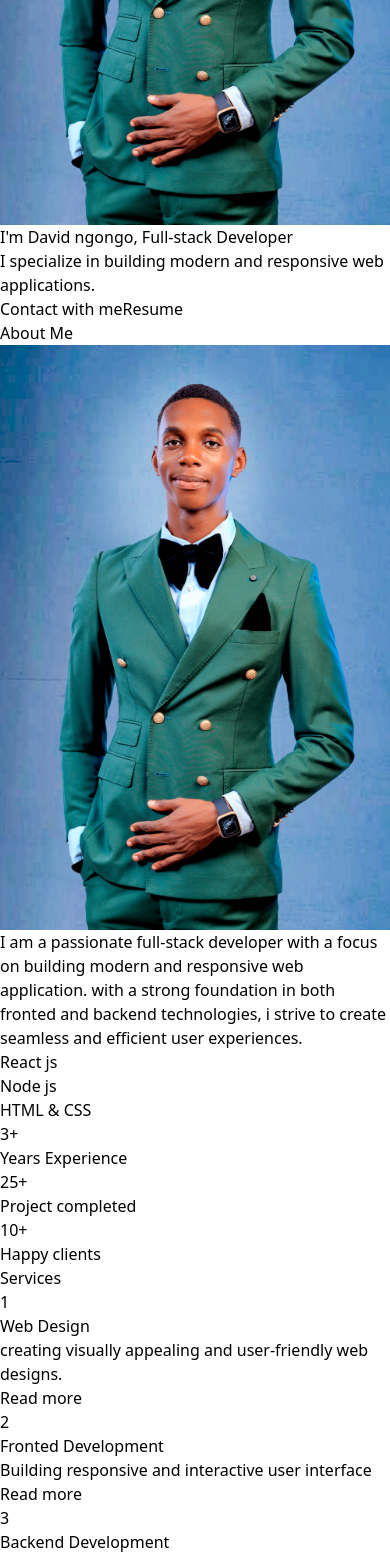
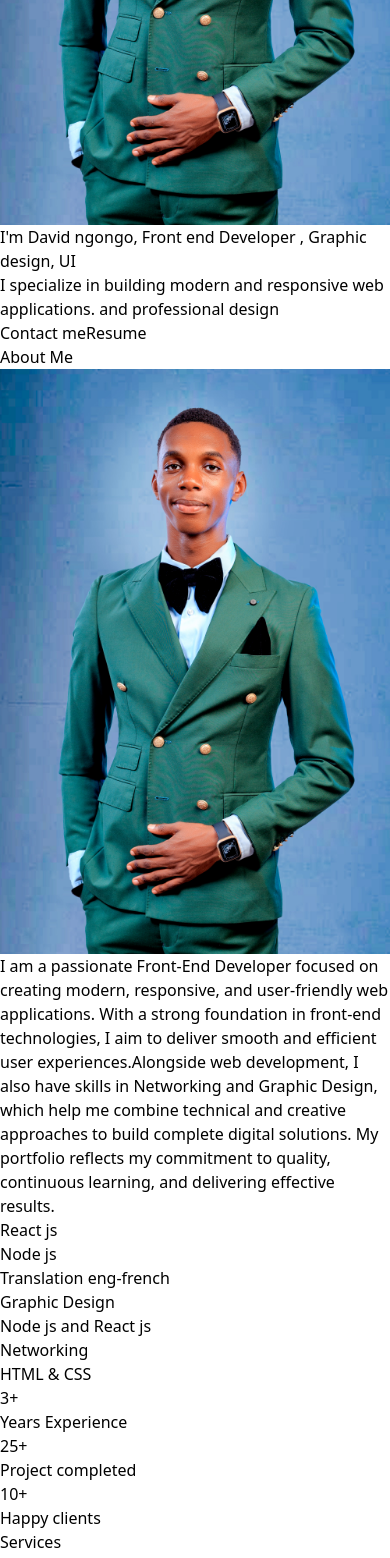
Before and after one commit to davidngongo/Dng-portofolio, a React (Vite) app: page / in a window 390 px wide. Shown: the part 432-1990 px from the top of the page. Built offline with nearby package versions, Linux system fonts and the light colour scheme.

Commit message:
update on details of the content

```diff
--- a/src/Components/About.jsx
+++ b/src/Components/About.jsx
@@ -9,9 +9,9 @@ const About = () => {
         <div className="flex flex-col md:flex-row items-center md:space-x-12">
             <img src={Dng} alt="" className="w-72 h-80 rounded object-cover object-top mb-8 md:mb-0"></img>
            <div className='flex-1'>
-           <p className="text-lg mb-8">I am a passionate full-stack developer with a focus on building
-             modern and responsive web application. with a strong foundation in
-             both fronted and backend technologies, i strive to create seamless and efficient user experiences.</p>
+           <p className="text-lg mb-8">I am a passionate Front-End Developer focused on creating modern, responsive, and user-friendly web applications. With a strong foundation in front-end technologies,
+             I aim to deliver smooth and efficient user experiences.Alongside web development, I also have skills in Networking and Graphic Design, which help me combine technical and creative approaches to build complete digital solutions.
+             My portfolio reflects my commitment to quality, continuous learning, and delivering effective results.</p>
              <div className="space-y-4">
                 <div className="flex items-center">
                     <label htmlFor="htmlandcss" className="w-2/12">React js</label>
@@ -23,6 +23,38 @@ const About = () => {
                 </div>
                 <div className="flex items-center">
                     <label htmlFor="htmlandcss" className="w-2/12">Node js</label>
+                    <div className="grow bg-gray-800 rounded-full h-2.5">
+                        <div className="bg-gradient-to-r from-green-400 to-blue-500 h-2.5
+                         rounded-full transform transition-transform duration-300 hover:scale-105 w-8/12">
+                        </div>
+                    </div>
+                </div>
+                  <div className="flex items-center">
+                    <label htmlFor="htmlandcss" className="w-2/12">Translation eng-french</label>
+                    <div className="grow bg-gray-800 rounded-full h-2.5">
+                        <div className="bg-gradient-to-r from-green-400 to-blue-500 h-2.5
+                         rounded-full transform transition-transform duration-300 hover:scale-105 w-11/12">
+                        </div>
+                    </div>
+                </div>
+                  <div className="flex items-center">
+                    <label htmlFor="htmlandcss" className="w-2/12">Graphic Design</label>
+                    <div className="grow bg-gray-800 rounded-full h-2.5">
+                        <div className="bg-gradient-to-r from-green-400 to-blue-500 h-2.5
+                         rounded-full transform transition-transform duration-300 hover:scale-105 w-11/12">
+                        </div>
+                    </div>
+                </div>
+                <div className="flex items-center">
+                    <label htmlFor="htmlandcss" className="w-2/12">Node js and React js</label>
+                    <div className="grow bg-gray-800 rounded-full h-2.5">
+                        <div className="bg-gradient-to-r from-green-400 to-blue-500 h-2.5
+                         rounded-full transform transition-transform duration-300 hover:scale-105 w-8/12">
+                        </div>
+                    </div>
+                </div>
+                <div className="flex items-center">
+                    <label htmlFor="htmlandcss" className="w-2/12">Networking</label>
                     <div className="grow bg-gray-800 rounded-full h-2.5">
                         <div className="bg-gradient-to-r from-green-400 to-blue-500 h-2.5
                          rounded-full transform transition-transform duration-300 hover:scale-105 w-8/12">
--- a/src/Components/Contactus.jsx
+++ b/src/Components/Contactus.jsx
@@ -12,18 +12,18 @@ const Contactus = () => {
             <div className="flex flex-col md:flex-row items-center md:space-x-12">
             <div className="flex-1">
              <h3 className="text-3xl font-bold text-transparent bg-clip-text bg-gradient-to-r from-green-400 to-blue-500 mb-4" >Let's Talk</h3>
-             <p> I'm open to discussing web development projects or partnership opportunities.</p>
+             <p> I'm open to discussing web development projects or partnership opportunities. and of my services wich i offer</p>
              <div className="mb-4 mt-8">
                 <FaEnvelope className="inline-block text-green-400 mr-2"></FaEnvelope>
                  <a href="mailto:ngongodavid305@gmail.com" className="hover:underline">ngongodavid305@gmail.com</a>
              </div>
              <div className="mb-4 ">
                 <FaPhone className="inline-block text-green-400 mr-2"></FaPhone>
-                <span> +256774609567 </span>
+                <span> +256 768989211 </span>
             </div>
             <div className="mb-4 ">
                 <FaMapMarkedAlt className="inline-block text-green-400 mr-2"></FaMapMarkedAlt>
-                <span> nsambya gogonya, kampala, uganda  </span>
+                <span>  Central kampala, uganda  </span>
              </div>
             </div>
 
--- a/src/Components/Footer.jsx
+++ b/src/Components/Footer.jsx
@@ -9,7 +9,7 @@ const Footer = () => {
         <div className="flex flex-col md:flex-row md:space-x-12 items-center mb-4">
         <div className="flex-1 mb-4 md:mb-0">
               <h3 className="text-2xl font-bold mb-2">David ng</h3>
-              <p className="text-gray-400">Full-stack Developer based in Uganda kampala, specializing in mordern web application </p>
+              <p className="text-gray-400">Front End Developer based in Uganda kampala, specializing in mordern web application </p>
         </div>
         <div className="flex-1 w-full">
            <form className="flex items-center justify-center">
@@ -20,7 +20,7 @@ const Footer = () => {
         </div>
         </div>
         <div className="border-t border-gray-600 pt-4 flex flex-col md:flex-row justify-between items-center">
-            <p className="text-gray-400">$copy; {new Date().getFullYear()} David ng. All rights reserved.</p>
+            <p className="text-gray-400">$copy; {new Date().getFullYear()} 2026 David ng. All rights reserved.</p>
             <div className="flex space-x-4 my-4 md:my-0">
                 <a href="#" className="text-gray-400 hover:text-white">
                     <FaFacebook />
--- a/src/Components/Hero.jsx
+++ b/src/Components/Hero.jsx
@@ -5,10 +5,10 @@ const Hero = () => {
   return (
     <div className="bg-black text-white text-center py-16">
       <img src={Dng} alt="" className="mx-auto mb-8 w-48 h-48 rounded-full object-cover object-top transform transition-transform duration-300 hover:scales-105"/>
-      <h1> I'm {" "} <span className="text-transparent bg-clip-text bg-gradient-to-r from-green-400 to-blue-500">David ngongo</span>, Full-stack Developer</h1>
-      <p className="mt-4 text-lg text--gray-300">I specialize in building modern and responsive web applications. </p>
+      <h1> I'm {" "} <span className="text-transparent bg-clip-text bg-gradient-to-r from-green-400 to-blue-500">David ngongo</span>, Front end Developer , Graphic design, UI</h1>
+      <p className="mt-4 text-lg text--gray-300">I specialize in building modern and responsive web applications. and professional design </p>
     <div className="mt-8 space-x-4">
-        <button className="bg-gradient-to-r from-green-400 to-blue-500 text-white hidden md:inline transform transition-transform duration-300 hover:scale-105 px-4 py-2 rounded-full">Contact with me</button>
+        <button className="bg-gradient-to-r from-green-400 to-blue-500 text-white hidden md:inline transform transition-transform duration-300 hover:scale-105 px-4 py-2 rounded-full">Contact me</button>
         <button className="bg-gradient-to-r from-pink-500 to-yellow-500 text-white hidden md:inline transform transition-transform duration-300 hover:scale-105 px-4 py-2 rounded-full">Resume</button>
     </div>
     </div>
--- a/src/Components/Navbar.jsx
+++ b/src/Components/Navbar.jsx
@@ -10,7 +10,7 @@ const Navbar = () => {
             <a href="#home"className="hover:text-gray-400">Home</a>
             <a href="#about"className="hover:text-gray-400">About Me</a>
             <a href="#service"className="hover:text-gray-400"> Services </a>
-            <a href="#project"className="hover:text-gray-400"> Project </a>
+            <a href="#project"className="hover:text-gray-400"> Projects </a>
             <a href="#contact"className="hover:text-gray-400"> contact</a>
       </div>
      <button className="bg-gradient-to-r from-green-400 to-blue-500 text-white hidden md:inline transform transition-transform duration-300 hover:scale-105 px-4 py-2 rounded-full">Connect Me</button>
--- a/src/Components/Service.jsx
+++ b/src/Components/Service.jsx
@@ -11,41 +11,26 @@ const services = [
         title: "Fronted Development",
         description: "Building responsive and interactive user interface",
     },
-    {
+     {
         id: 3,
-        title: "Backend Development",
-        description: "Developing robust server-side logic and databases.",
+        title: "Networking",
+        description: "We do configuration of networks and installation ",
     },
     {
         id: 4,
-        title: "Full-stack Development",
-        description: "Combining both frontend and backend development skills.",
+        title: "Graphic design",
+        description: " bring your imagination to live with the design team",
     },
     {
         id: 5,
-        title: "content writing",
-        description: "Writing content for your business and comapnies",
+        title: "Language translator",
+        description: "We translate all sort of documents from french to english and vise-versa ",
     },
     {
         id: 6,
-        title: "Digital Marketing",
-        description: "Promote your business with our digital marketing team.",
-    },
-    {
-        id: 7,
-        title: "Graphic design",
-        description: "We bring your imagination to live with our design team",
-    },
-    {
-        id: 8,
-        title: "Networking",
-        description: "We do configuration of network and install ",
-    },
-    {
-        id: 9,
         title: "Consultant",
         description: "We give Advice, any inquiry and daily tips About ICT ",
-    },
+    }
 ]
 
 const Service = () => {
```
Also changed, not shown: src/Components/Projects.jsx (+4 -25 lines).
